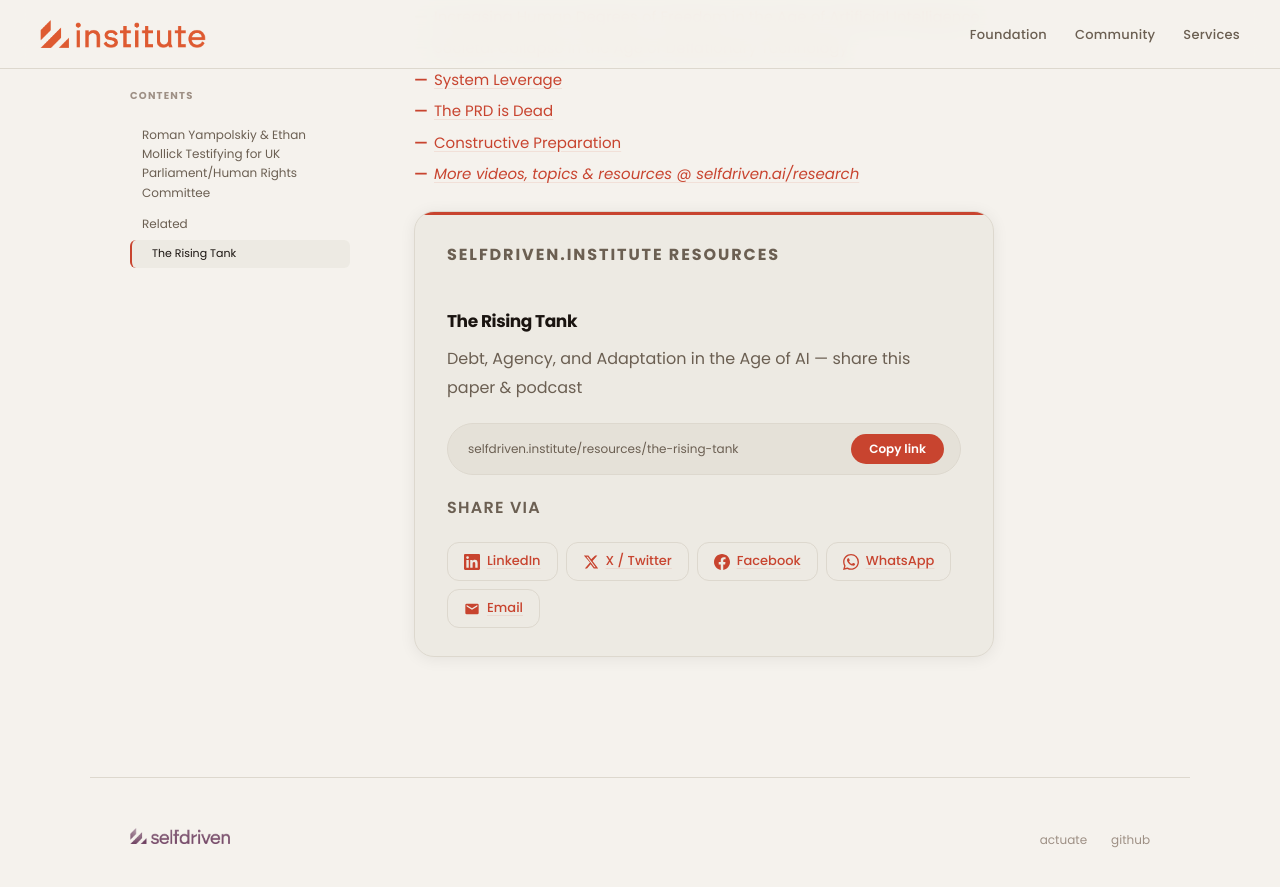
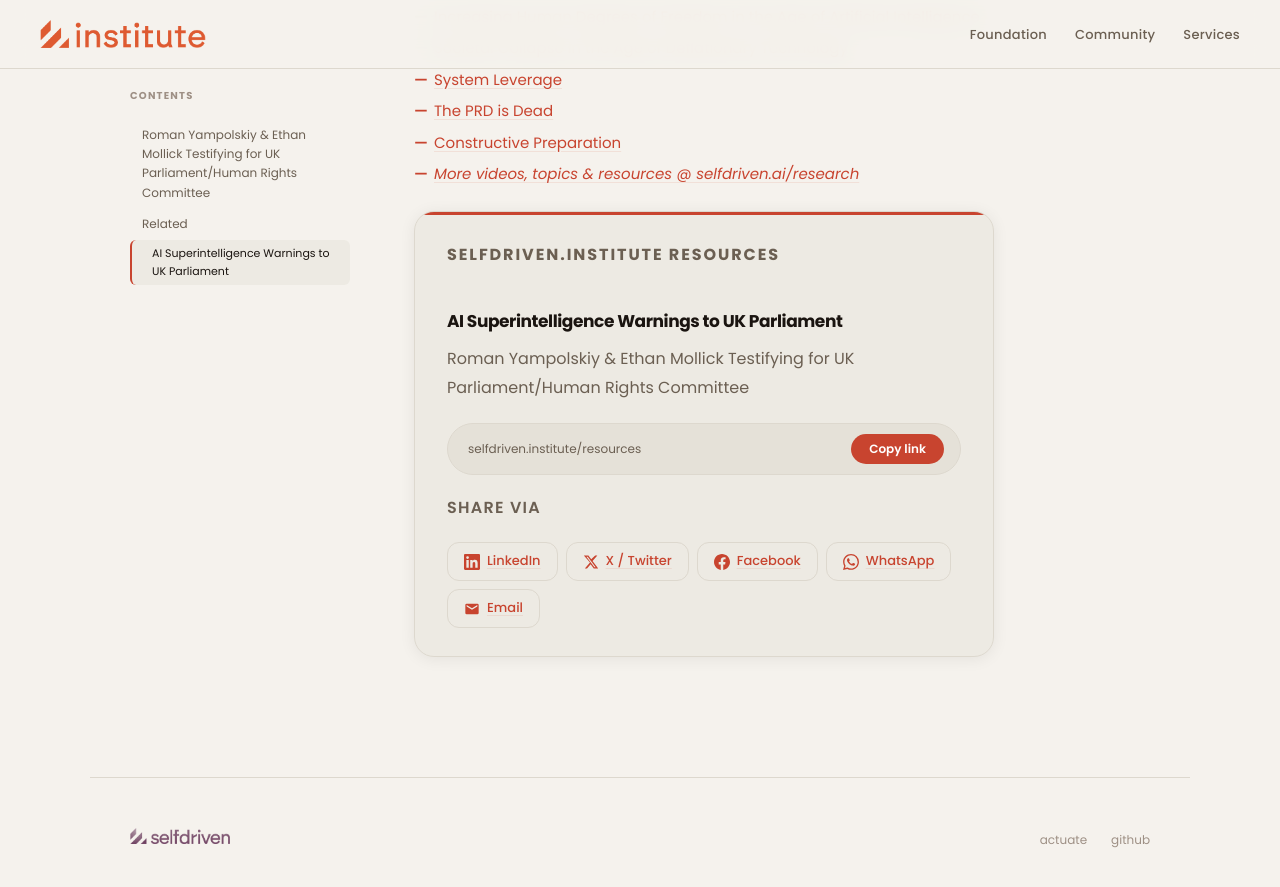
Before and after one commit to selfdriven-foundation/selfdriven-institute, a Jekyll site: the page built from docs/pages/resources.md, in a window 1280 px wide and 900 px high, scrolled down 899 px. Shown: the top 887 px of the window. Built offline with Jekyll 4.4.1, drawn with Linux system fonts in a browser that asks for light colours; some of the changed lines change nothing that is shown.

Commit message:
Update resources.md

```diff
--- a/docs/pages/resources.md
+++ b/docs/pages/resources.md
@@ -37,12 +37,12 @@
 
 <div class="sd-share-card" id="sd-share">
   <p class="sd-share-eyebrow">selfdriven.institute Resources</p>
-  <h3 class="sd-share-title">The Rising Tank</h3>
-  <p class="sd-share-subtitle">Debt, Agency, and Adaptation in the Age of AI — share this paper &amp; podcast</p>
+  <h3 class="sd-share-title">AI Superintelligence Warnings to UK Parliament</h3>
+  <p class="sd-share-subtitle">Roman Yampolskiy & Ethan Mollick Testifying for UK Parliament/Human Rights Committee</p>
 
   <!-- URL pill + copy button -->
   <div class="sd-share-url-row">
-    <span class="sd-share-url-text" id="sd-url-display">selfdriven.institute/resources/the-rising-tank</span>
+    <span class="sd-share-url-text" id="sd-url-display">selfdriven.institute/resources</span>
     <button class="sd-copy-btn" id="sd-copy-btn" onclick="sdCopyLink()">Copy link</button>
   </div>
 
@@ -51,31 +51,31 @@
   <div class="sd-social-row">
 
     <!-- LinkedIn -->
-    <a class="sd-social-btn" href="https://www.linkedin.com/sharing/share-offsite/?url=https%3A%2F%2Fwww.selfdriven.institute%2Fresources%2Fthe-rising-tank" target="_blank" rel="noopener">
+    <a class="sd-social-btn" href="https://www.linkedin.com/sharing/share-offsite/?url=https%3A%2F%2Fwww.selfdriven.institute%2Fresources" target="_blank" rel="noopener">
       <svg viewBox="0 0 24 24" xmlns="http://www.w3.org/2000/svg"><path d="M20.45 20.45h-3.55v-5.57c0-1.33-.03-3.04-1.85-3.04-1.85 0-2.14 1.45-2.14 2.95v5.66H9.36V9h3.41v1.56h.05c.48-.9 1.64-1.85 3.37-1.85 3.6 0 4.27 2.37 4.27 5.46v6.28zM5.34 7.43a2.06 2.06 0 1 1 0-4.12 2.06 2.06 0 0 1 0 4.12zm1.78 13.02H3.56V9h3.56v11.45zM22.22 0H1.77C.79 0 0 .77 0 1.72v20.56C0 23.23.79 24 1.77 24h20.45C23.2 24 24 23.23 24 22.28V1.72C24 .77 23.2 0 22.22 0z"/></svg>
       LinkedIn
     </a>
 
     <!-- X / Twitter -->
-    <a class="sd-social-btn" href="https://twitter.com/intent/tweet?url=https%3A%2F%2Fwww.selfdriven.institute%2Fresources%2Fthe-rising-tank&text=The%20Rising%20Tank%3A%20Debt%2C%20Agency%2C%20and%20Adaptation%20in%20the%20Age%20of%20AI%20%E2%80%94%20%40selfdriven_ai" target="_blank" rel="noopener">
+    <a class="sd-social-btn" href="https://twitter.com/intent/tweet?url=https%3A%2F%2Fwww.selfdriven.institute%2Fresources&text=Roman%20Yampolskiy%20%26%20Ethan%20Mollick%20Testifying%20for%20UK%20Parliament%2FHuman%20Rights%20Committee" target="_blank" rel="noopener">
       <svg viewBox="0 0 24 24" xmlns="http://www.w3.org/2000/svg"><path d="M18.244 2.25h3.308l-7.227 8.26 8.502 11.24H16.17l-4.714-6.231-5.401 6.23H2.748l7.73-8.835L1.254 2.25H8.08l4.253 5.623zm-1.161 17.52h1.833L7.084 4.126H5.117z"/></svg>
       X / Twitter
     </a>
 
     <!-- Facebook -->
-    <a class="sd-social-btn" href="https://www.facebook.com/sharer/sharer.php?u=https%3A%2F%2Fwww.selfdriven.institute%2Fresources%2Fthe-rising-tank" target="_blank" rel="noopener">
+    <a class="sd-social-btn" href="https://www.facebook.com/sharer/sharer.php?u=https%3A%2F%2Fwww.selfdriven.institute%2Fresources" target="_blank" rel="noopener">
       <svg viewBox="0 0 24 24" xmlns="http://www.w3.org/2000/svg"><path d="M24 12.073C24 5.405 18.627 0 12 0S0 5.405 0 12.073C0 18.1 4.388 23.094 10.125 24v-8.437H7.078v-3.49h3.047V9.413c0-3.022 1.792-4.69 4.533-4.69 1.312 0 2.686.235 2.686.235v2.97h-1.513c-1.491 0-1.956.93-1.956 1.883v2.263h3.328l-.532 3.49h-2.796V24C19.612 23.094 24 18.1 24 12.073z"/></svg>
       Facebook
     </a>
 
     <!-- WhatsApp -->
-    <a class="sd-social-btn" href="https://wa.me/?text=The%20Rising%20Tank%3A%20Debt%2C%20Agency%20%26%20Adaptation%20in%20the%20Age%20of%20AI%20%E2%80%94%20https%3A%2F%2Fwww.selfdriven.institute%2Fresources%2Fthe-rising-tank" target="_blank" rel="noopener">
+    <a class="sd-social-btn" href="https://wa.me/?text=Roman%20Yampolskiy%20%26%20Ethan%20Mollick%20Testifying%20for%20UK%20Parliament%2FHuman%20Rights%20Committee2F%2Fwww.selfdriven.institute%2Fresources" target="_blank" rel="noopener">
       <svg viewBox="0 0 24 24" xmlns="http://www.w3.org/2000/svg"><path d="M17.472 14.382c-.297-.149-1.758-.867-2.03-.967-.273-.099-.471-.148-.67.15-.197.297-.767.966-.94 1.164-.173.199-.347.223-.644.075-.297-.15-1.255-.463-2.39-1.475-.883-.788-1.48-1.761-1.653-2.059-.173-.297-.018-.458.13-.606.134-.133.298-.347.446-.52.149-.174.198-.298.298-.497.099-.198.05-.371-.025-.52-.075-.149-.669-1.612-.916-2.207-.242-.579-.487-.5-.669-.51-.173-.008-.371-.01-.57-.01-.198 0-.52.074-.792.372-.272.297-1.04 1.016-1.04 2.479 0 1.462 1.065 2.875 1.213 3.074.149.198 2.096 3.2 5.077 4.487.709.306 1.262.489 1.694.625.712.227 1.36.195 1.871.118.571-.085 1.758-.719 2.006-1.413.248-.694.248-1.289.173-1.413-.074-.124-.272-.198-.57-.347m-5.421 7.403h-.004a9.87 9.87 0 01-5.031-1.378l-.361-.214-3.741.982.998-3.648-.235-.374a9.86 9.86 0 01-1.51-5.26c.001-5.45 4.436-9.884 9.888-9.884 2.64 0 5.122 1.03 6.988 2.898a9.825 9.825 0 012.893 6.994c-.003 5.45-4.437 9.884-9.885 9.884m8.413-18.297A11.815 11.815 0 0012.05 0C5.495 0 .16 5.335.157 11.892c0 2.096.547 4.142 1.588 5.945L.057 24l6.305-1.654a11.882 11.882 0 005.683 1.448h.005c6.554 0 11.89-5.335 11.893-11.893a11.821 11.821 0 00-3.48-8.413z"/></svg>
       WhatsApp
     </a>
 
     <!-- Email -->
-    <a class="sd-social-btn" href="mailto:?subject=The%20Rising%20Tank%20%E2%80%94%20selfdriven%20Resources&body=I%20thought%20you%27d%20find%20this%20interesting%3A%0A%0AThe%20Rising%20Tank%3A%20Debt%2C%20Agency%2C%20and%20Adaptation%20in%20the%20Age%20of%20AI%0Ahttps%3A%2F%2Fwww.selfdriven.institute%2Fresources%2Fthe-rising-tank">
+    <a class="sd-social-btn" href="mailto:?subject=The%20Rising%20Tank%20%E2%80%94%20selfdriven%20Resources&body=I%20thought%20you%27d%20find%20this%20interesting%3A%0A%0ARoman%20Yampolskiy%20%26%20Ethan%20Mollick%20Testifying%20for%20UK%20Parliament%2FHuman%20Rights%20Committee%0Ahttps%3A%2F%2Fwww.selfdriven.institute%2Fresources">
       <svg viewBox="0 0 24 24" xmlns="http://www.w3.org/2000/svg"><path d="M20 4H4a2 2 0 0 0-2 2v12a2 2 0 0 0 2 2h16a2 2 0 0 0 2-2V6a2 2 0 0 0-2-2zm0 4.236-8 4.882-8-4.882V6l8 4.882L20 6v2.236z"/></svg>
       Email
     </a>
```
